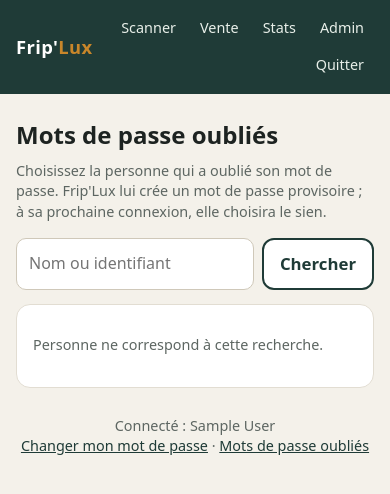
After one commit to Anta1700/friplux, a Django app: page /comptes/ in a window 390 px wide. The commit adds this page. Shown: the top 494 px of the page. Run offline with Django 5.2, Linux system fonts and the light colour scheme; the visitor is signed in with stand-in values (Sample User, id 1); data that the repository does not hold is empty.

Commit message:
Mot de passe oublié : réservé au super-administrateur, page simple sur téléphone
- « Mots de passe oubliés » (lien en bas des pages, super-administrateur seulement) :
  chercher la personne, « Nouveau mot de passe », provisoire affiché en grand.
- Action admin et modification de mot de passe réservées au super-administrateur ;
  les autres ne peuvent ni se donner ce statut ni modifier le compte d'un super-administrateur.
- Tracé dans l'audit (sans le mot de passe).
- Script 006 : tables des droits par personne (users_groups, users_user_permissions), sans lesquelles
  un compte « Statut équipe » non super-administrateur provoquait une erreur dans l'admin.

Co-Authored-By: Claude Opus 5.5 <noreply@anthropic.com>
Claude-Session: https://claude.ai/code/session_01PwbyofqSj1sWV44F92LWxd

```diff
--- a/core/templates/core/base.html
+++ b/core/templates/core/base.html
@@ -113,6 +113,7 @@
       <p class="discret sans-impression" style="text-align:center;margin-top:28px">
         Connecté : {{ user.get_full_name }}{% if user.depot %} · {{ user.depot.nom }}{% endif %}<br>
         <a href="{% url 'core:mot_de_passe' %}" style="color:var(--marque)">Changer mon mot de passe</a>
+        {% if user.is_superuser %} · <a href="{% url 'core:comptes' %}" style="color:var(--marque)">Mots de passe oubliés</a>{% endif %}
       </p>
     {% endif %}
   </main>
--- /dev/null
+++ b/core/templates/core/comptes.html
@@ -0,0 +1,42 @@
+{% extends "core/base.html" %}
+{% block titre %}Mots de passe oubliés{% endblock %}
+{% block entete %}
+<style>
+  .employe { display: flex; justify-content: space-between; align-items: center; gap: 10px; padding: 12px 0; border-bottom: 1px solid var(--ligne); }
+  .employe:last-child { border-bottom: 0; }
+  .employe .nom { font-weight: 650; }
+  .employe form { flex: none; }
+  .employe .bouton { width: auto; margin: 0; padding: 10px 12px; font-size: .92rem; }
+  .recherche { display: flex; gap: 8px; margin-bottom: 14px; }
+  .recherche .bouton { width: auto; margin: 0; padding: 12px 16px; }
+</style>
+{% endblock %}
+{% block contenu %}
+<h1>Mots de passe oubliés</h1>
+<p class="discret" style="margin-top:-8px">Choisissez la personne qui a oublié son mot de passe. Frip'Lux lui crée un mot de passe provisoire ;
+à sa prochaine connexion, elle choisira le sien.</p>
+
+<form method="get" class="recherche">
+  <input type="text" name="q" value="{{ recherche }}" placeholder="Nom ou identifiant">
+  <button type="submit" class="bouton secondaire">Chercher</button>
+</form>
+
+<div class="carte">
+  {% for e in employes %}
+    <div class="employe">
+      <div>
+        <div class="nom">{{ e.get_full_name }}</div>
+        <div class="discret">{{ e.username }}{% if e.depot %} · {{ e.depot.nom }}{% endif %}
+          {% if e.doit_changer_mot_de_passe %}<br><span class="pastille attente">provisoire en attente</span>{% endif %}</div>
+      </div>
+      {% if e.pk != user.pk %}
+        <form method="post" action="{% url 'core:compte_mot_de_passe_provisoire' e.pk %}">
+          {% csrf_token %}<button type="submit" class="bouton">Nouveau mot de passe</button>
+        </form>
+      {% endif %}
+    </div>
+  {% empty %}
+    <p class="discret">Personne ne correspond à cette recherche.</p>
+  {% endfor %}
+</div>
+{% endblock %}
--- a/core/templates/core/connexion.html
+++ b/core/templates/core/connexion.html
@@ -22,7 +22,7 @@
 </div>
 <details class="carte">
   <summary style="font-weight:600;cursor:pointer">Mot de passe oublié ?</summary>
-  <p style="margin-bottom:0">Demandez à l'administrateur un <b>mot de passe provisoire</b>.
+  <p style="margin-bottom:0">Demandez au super-administrateur un <b>mot de passe provisoire</b>.
   Connectez-vous avec, puis Frip'Lux vous demandera de choisir votre nouveau mot de passe.</p>
 </details>
 {% endblock %}
--- a/core/urls.py
+++ b/core/urls.py
@@ -10,6 +10,9 @@ urlpatterns = [
     path("connexion/", auth_views.LoginView.as_view(template_name="core/connexion.html"), name="connexion"),
     path("deconnexion/", auth_views.LogoutView.as_view(next_page="core:connexion"), name="deconnexion"),
     path("mot-de-passe/", views_compte.mot_de_passe, name="mot_de_passe"),
+    path("comptes/", views_compte.comptes, name="comptes"),
+    path("comptes/<int:pk>/mot-de-passe-provisoire/", views_compte.compte_mot_de_passe_provisoire,
+         name="compte_mot_de_passe_provisoire"),
     path("scanner/", views_scan.scanner, name="scanner"),
     path("balles/<str:code_lot>/", views_scan.fiche_balle, name="fiche_balle"),
     path("ventes/", views_vente.ventes, name="ventes"),
--- a/core/views_compte.py
+++ b/core/views_compte.py
@@ -4,7 +4,14 @@ from django.contrib import messages
 from django.contrib.auth import update_session_auth_hash
 from django.contrib.auth.decorators import login_required
 from django.contrib.auth.forms import PasswordChangeForm, SetPasswordForm
-from django.shortcuts import redirect, render
+from django.core.exceptions import PermissionDenied
+from django.db.models import Q
+from django.shortcuts import get_object_or_404, redirect, render
+from django.utils import timezone
+from django.views.decorators.http import require_POST
+
+from .comptes import donner_mot_de_passe_provisoire
+from .models import AuditLogs, User
 
 
 class _DifferentDuProvisoire:
@@ -38,3 +45,41 @@ def mot_de_passe(request):
         messages.success(request, "✓ Votre mot de passe est enregistré. Retenez-le bien.")
         return redirect("core:scanner")
     return render(request, "core/mot_de_passe.html", {"formulaire": formulaire, "provisoire": provisoire})
+
+
+# ------------------------------------------------------------------
+# Super-administrateur : mot de passe oublié d'un employé
+# ------------------------------------------------------------------
+
+def _super_admin_ou_403(request):
+    if not request.user.is_superuser:
+        raise PermissionDenied
+
+
+@login_required
+def comptes(request):
+    """Liste des employés ; un bouton par personne pour donner un mot de passe provisoire."""
+    _super_admin_ou_403(request)
+    recherche = request.GET.get("q", "").strip()
+    employes = User.objects.filter(is_active=True).select_related("depot", "role").order_by("first_name", "last_name")
+    if recherche:
+        employes = employes.filter(
+            Q(first_name__icontains=recherche) | Q(last_name__icontains=recherche) | Q(username__icontains=recherche)
+        )
+    return render(request, "core/comptes.html", {"employes": employes, "recherche": recherche})
+
+
+@login_required
+@require_POST
+def compte_mot_de_passe_provisoire(request, pk):
+    _super_admin_ou_403(request)
+    employe = get_object_or_404(User, pk=pk, is_active=True)
+    if employe.pk == request.user.pk:
+        messages.error(request, "Pour votre propre compte, utilisez « Changer mon mot de passe ».")
+        return redirect("core:comptes")
+    mot = donner_mot_de_passe_provisoire(employe)
+    AuditLogs.objects.create(
+        utilisateur=request.user, action="MOT_DE_PASSE_PROVISOIRE", table_concernee="users", objet_id=employe.pk,
+        date_action=timezone.now(), nouvelle_valeur={"pour": employe.username},   # jamais le mot de passe lui-même
+    )
+    return render(request, "core/compte_provisoire.html", {"employe": employe, "mot": mot})
```
Also changed, not shown: core/admin.py (+33 -1 lines), core/templates/core/compte_provisoire.html (added, +18 -0 lines), sql/006_mot_de_passe_provisoire.sql (+16 -1 lines).
